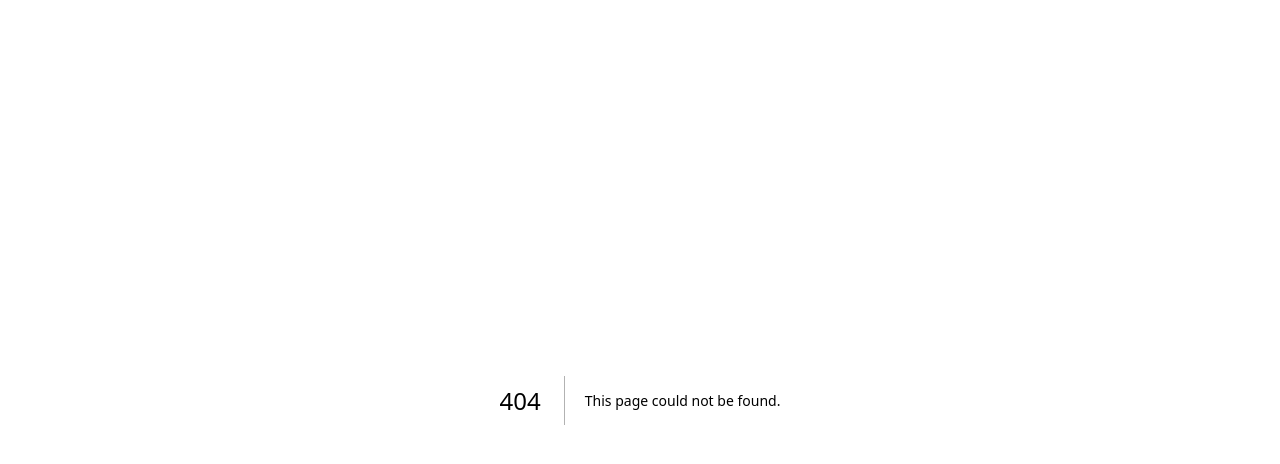
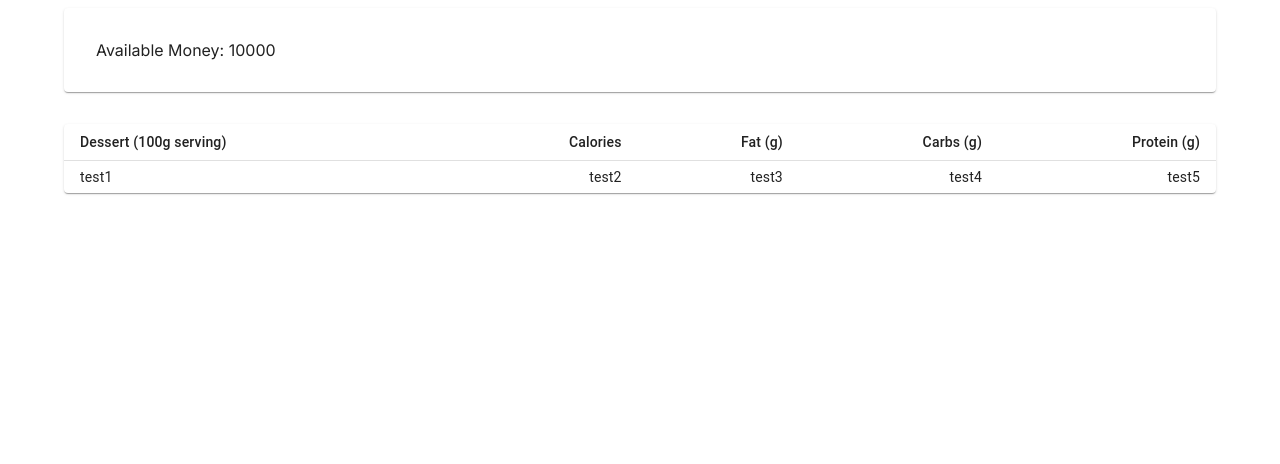
Before and after one commit to Nimmio/TradingPlatformExample, a Next.js app: page /trading in a window 1280 px wide. Before the commit this address had no page. Shown: the top 464 px of the page. Built offline with nearby package versions, Linux system fonts and the light colour scheme.

Commit message:
Trading View

```diff
--- /dev/null
+++ b/app/trading/page.tsx
@@ -0,0 +1,15 @@
+import TradingTable from "@/components/trading/tradingTable";
+import { Card, Container } from "@mui/material";
+
+export default function Login() {
+    return (
+        <Container>
+            <Card sx={{
+                padding:'2em'
+            }}>
+                Available Money: 10000
+            </Card>
+            <TradingTable />
+        </Container>
+    );
+}
--- /dev/null
+++ b/components/trading/tradingTable.tsx
@@ -0,0 +1,33 @@
+import { Card, Paper, Table, TableBody, TableCell, TableContainer, TableHead, TableRow } from "@mui/material";
+
+export default function TradingTable() {
+    return (
+            <TableContainer component={Paper} sx={{marginTop: '2em'}}>
+      <Table sx={{ minWidth: 650}} size="small" aria-label="a dense table">
+        <TableHead>
+          <TableRow>
+            <TableCell>Dessert (100g serving)</TableCell>
+            <TableCell align="right">Calories</TableCell>
+            <TableCell align="right">Fat&nbsp;(g)</TableCell>
+            <TableCell align="right">Carbs&nbsp;(g)</TableCell>
+            <TableCell align="right">Protein&nbsp;(g)</TableCell>
+          </TableRow>
+        </TableHead>
+        <TableBody>
+            <TableRow
+              key='key'
+              sx={{ '&:last-child td, &:last-child th': { border: 0 } }}
+            >
+              <TableCell component="th" scope="row">
+                {'test1'}
+              </TableCell>
+              <TableCell align="right">{'test2'}</TableCell>
+              <TableCell align="right">{'test3'}</TableCell>
+              <TableCell align="right">{'test4'}</TableCell>
+              <TableCell align="right">{'test5'}</TableCell>
+            </TableRow>
+        </TableBody>
+      </Table>
+    </TableContainer>
+    );
+}
```
